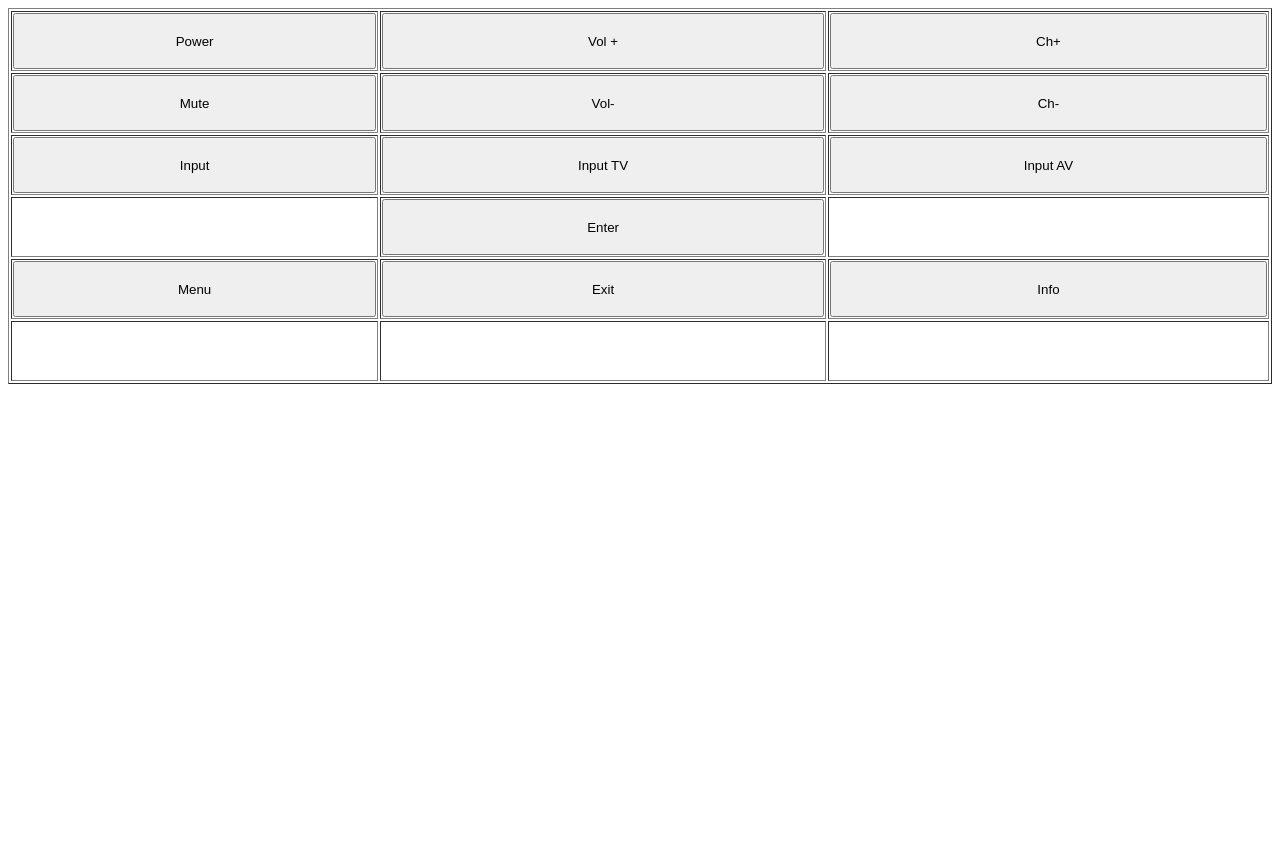
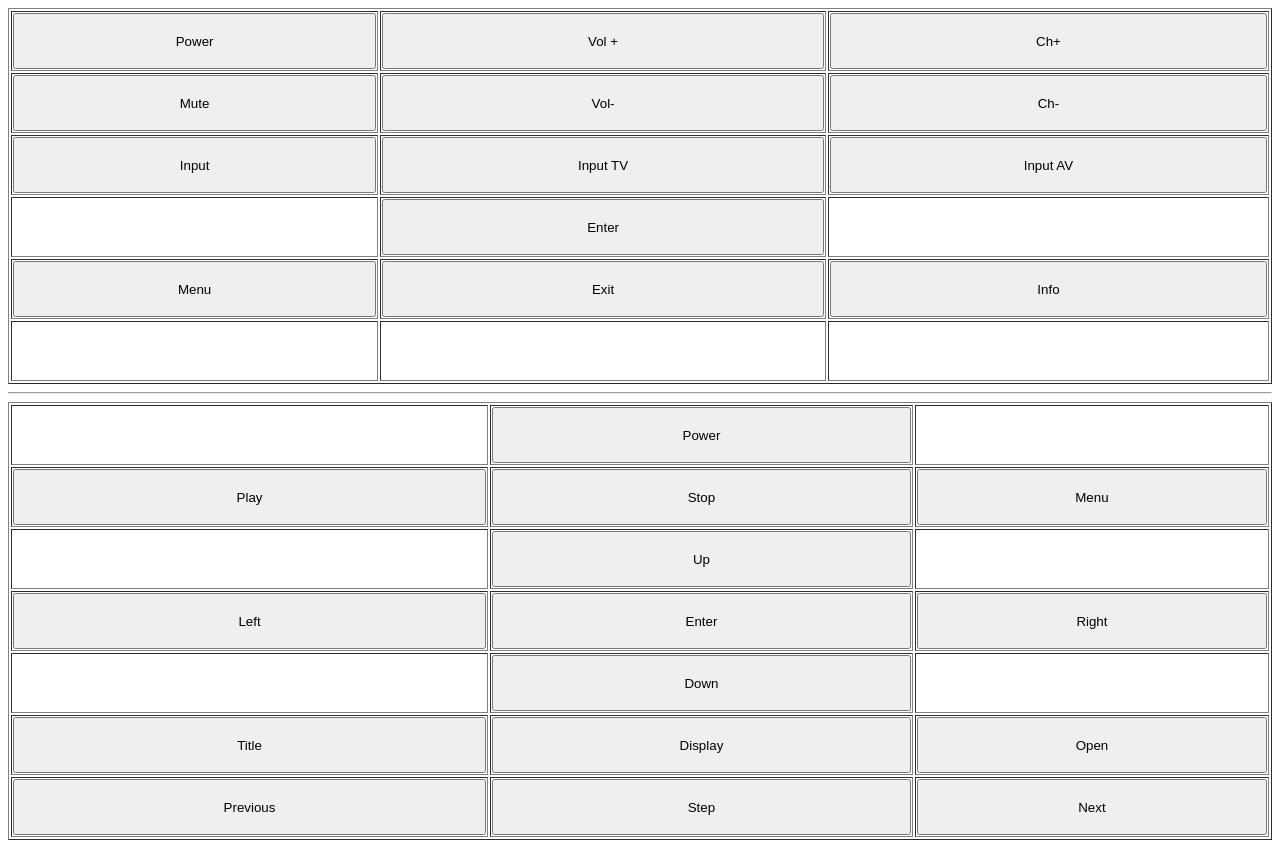
Before and after one commit to iceman198/lircremote, a website: page index.html in a window 1280 px wide. Before the commit the page ends 800 px from the top, so only its background shows below. Drawn offline with nearby package versions, Linux system fonts and the light colour scheme.

Commit message:
new index.html for dvd

```diff
--- a/index.html
+++ b/index.html
@@ -23,8 +23,17 @@
 <script src="https://code.jquery.com/jquery-2.2.4.min.js"></script>
 <script  type="text/javascript">
     var url = "http://stdlirc:8080/service/?remote=samsungtv&key=";
+    var url2 = "http://stdlirc:8080/service/?remote=mag_dvd&key=";
     function sendCmd(cmd) {
         var myurl = url + cmd;
+        $.get(myurl, function (response) {
+            console.log(response);
+        }).error(function () {
+            console.log("error with web call");
+        });
+    }
+    function sendDvdCmd(cmd) {
+        var myurl = url2 + cmd;
         $.get(myurl, function (response) {
             console.log(response);
         }).error(function () {
@@ -65,5 +74,43 @@
             <td></td>
         </tr>
     </table>
+    <hr>
+    <table border=1>
+        <tr>
+            <td></td>
+            <td><button onclick="sendDvdCmd('KEY_POWER')">Power</button></td>
+            <td></td>
+        </tr>
+        <tr>
+            <td><button onclick="sendDvdCmd('KEY_PLAY')">Play</button></td>
+            <td><button onclick="sendDvdCmd('KEY_STOP')">Stop</button></td>
+            <td><button onclick="sendDvdCmd('KEY_MENU')">Menu</button></td>
+        </tr>
+        <tr>
+            <td></td>
+            <td><button onclick="sendDvdCmd('KEY_UP')">Up</button></td>
+            <td></td>
+        </tr>
+        <tr>
+            <td><button onclick="sendDvdCmd('KEY_LEFT')">Left</button></td>
+            <td><button onclick="sendDvdCmd('KEY_ENTER')">Enter</button></td>
+            <td><button onclick="sendDvdCmd('KEY_RIGHT')">Right</button></td>
+        </tr>
+        <tr>
+            <td></td>
+            <td><button onclick="sendDvdCmd('KEY_DOWN')">Down</button></td>
+            <td></td>
+        </tr>
+        <tr>
+            <td><button onclick="sendDvdCmd('KEY_TITLE')">Title</button></td>
+            <td><button onclick="sendDvdCmd('KEY_DISPLAY')">Display</button></td>
+            <td><button onclick="sendDvdCmd('KEY_OPEN')">Open</button></td>
+        </tr>
+        <tr>
+            <td><button onclick="sendDvdCmd('KEY_PREVIOUS')">Previous</button></td>
+            <td><button onclick="sendDvdCmd('KEY_STEP')">Step</button></td>
+            <td><button onclick="sendDvdCmd('KEY_NEXT')">Next</button></td>
+        </tr>
+    </table>
 </body>
 </html>
```
